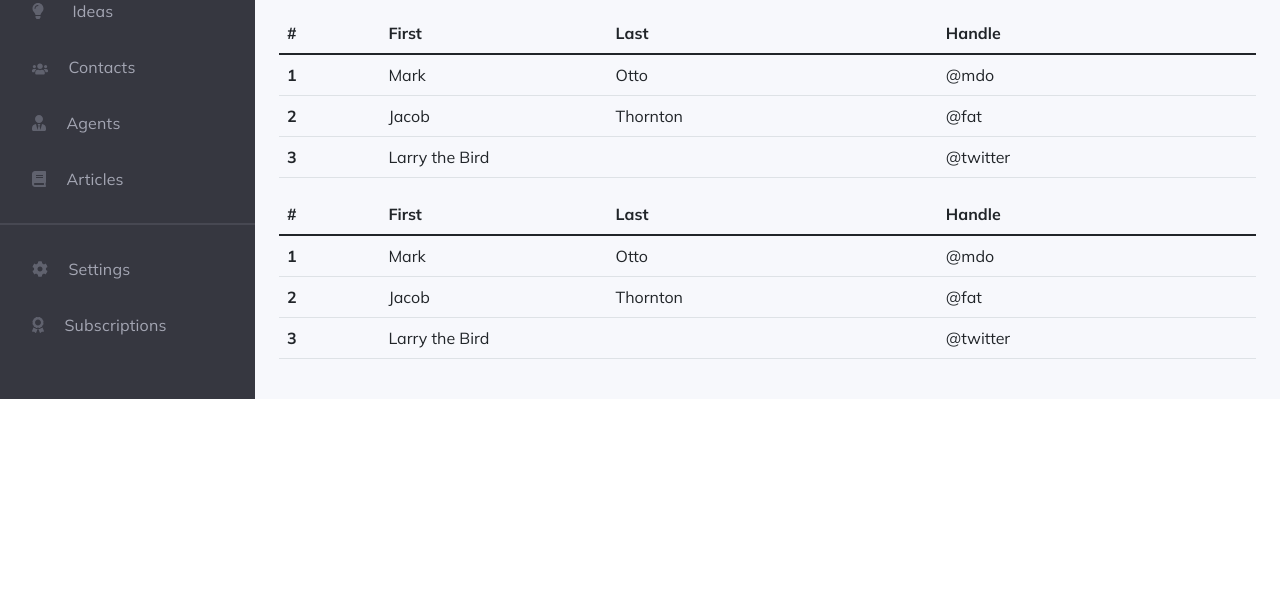
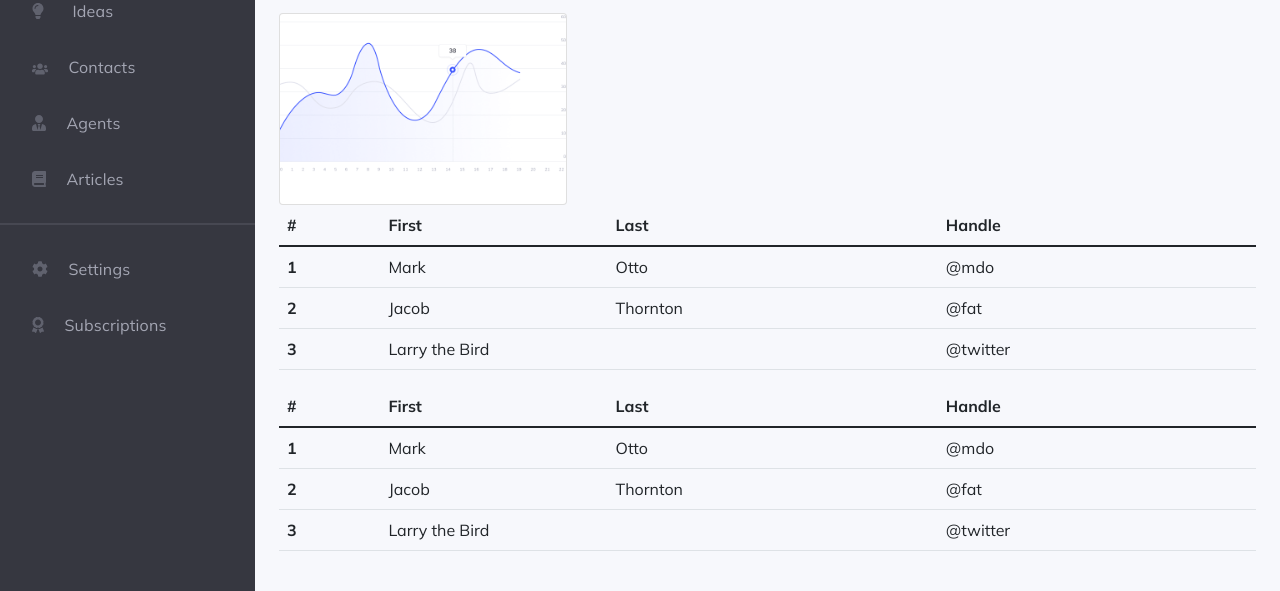
Before and after one commit to pthao1491/GROUP9-BOOTSTRAP, a website: page public/index.html in a window 1280 px wide. Shown: the part 257-848 px from the top of the page. Before the commit the page ends 800 px from the top, so only its background shows below. Drawn offline with nearby package versions, Linux system fonts and the light colour scheme.

Commit message:
Update index.html

```diff
--- a/public/index.html
+++ b/public/index.html
@@ -168,7 +168,12 @@
                 </div>
 
                 <!--Graph-->
+                <div class="card" style="width: 18rem;">
+                    <img src="assets/img/full-graph.png" class="card-img-top" alt="...">
+                    <div class="card-body">
 
+                    </div>
+                  </div>
 
                 <!--Card bellow-->
                 <table class="table">
```
